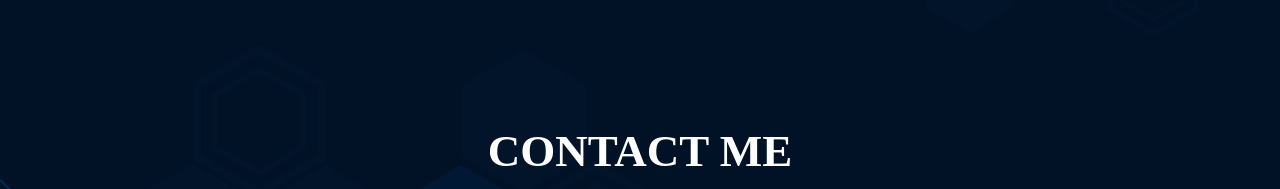
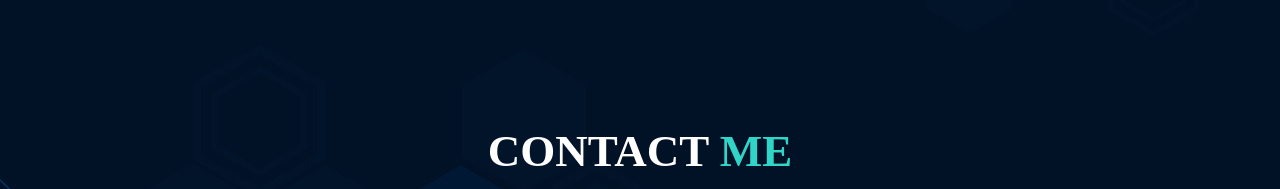
Before and after one commit to vishoda/vishoda, a plain HTML site: page index.html in a window 1280 px wide. Shown: the part 3160-3349 px from the top of the page. Drawn offline with nearby package versions, Linux system fonts and the light colour scheme.

Commit message:
Update index.html

```diff
--- a/index.html
+++ b/index.html
@@ -182,7 +182,7 @@
     <div class="Contact">
         <div>
             <div class="cme">
-                <h1>CONTACT ME</h1>
+                <h1>CONTACT <span class="sp2">ME</span> </h1>
             </div>
         <form>
             <div class="ff">
```
